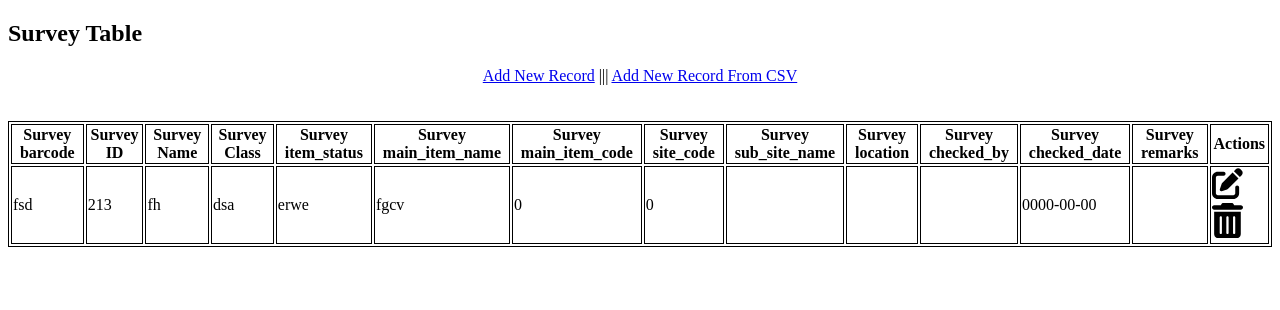
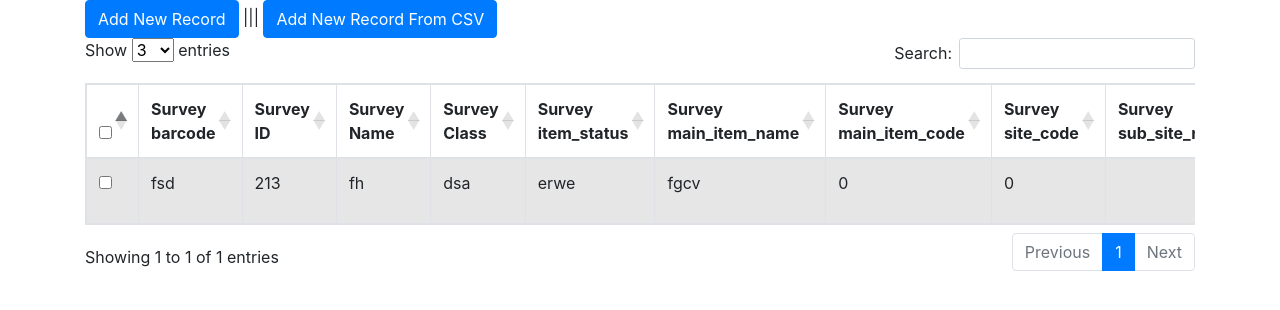
Before and after one commit to RabeaHasan/ZoharApp, a Django app: page /zohar_app/show in a window 1280 px wide. Shown: the top 310 px of the page. Run offline with Django 4.2, Linux system fonts and the light colour scheme; data comes from the database, SQL or seed files in the repository; some libraries are stand-ins or nearby versions.

Commit message:
added jquery cdn datatables

```diff
--- /dev/null
+++ b/zohar_app/templates/base.html
@@ -0,0 +1,39 @@
+{% comment %} templates/base.html {% endcomment %}
+<!DOCTYPE html>
+<html lang="en">
+<head>
+<meta charset="UTF-8">
+<title>{% block title %}{% endblock %}</title>
+{% load static %}
+<script src="http://code.jquery.com/jquery-3.5.1.min.js"></script>
+
+{% comment %} https://cdnjs.cloudflare.com/ajax/libs/twitter-bootstrap/4.5.2/css/bootstrap.css
+https://cdn.datatables.net/1.12.1/css/dataTables.bootstrap4.min.css {% endcomment %}
+<link href="https://cdnjs.cloudflare.com/ajax/libs/twitter-bootstrap/4.5.2/css/bootstrap.css" rel="stylesheet" id="bootstrap-css">
+<link href="https://cdn.datatables.net/1.12.1/css/dataTables.bootstrap4.min.css
+" rel="stylesheet" id="bootstrap-css">
+{% comment %} <link href="http://maxcdn.bootstrapcdn.com/bootstrap/4.0.0/css/bootstrap.min.css" rel="stylesheet" id="bootstrap-css"> {% endcomment %}
+{% comment %} <script src="http://maxcdn.bootstrapcdn.com/bootstrap/4.0.0/js/bootstrap.min.js"></script> {% endcomment %}
+{% comment %} <script src="http://code.jquery.com/jquery-3.5.1.min.js"></script> {% endcomment %}
+{% comment %} <script src="https://ajax.googleapis.com/ajax/libs/jquery/3.6.0/jquery.js"></script> {% endcomment %}
+
+<script src="https://cdn.datatables.net/1.12.1/js/jquery.dataTables.min.js"></script>
+<script src="https://cdn.datatables.net/1.12.1/js/dataTables.bootstrap4.min.js"></script>
+</head>
+<body>
+<div class="container">
+ <div class="row">
+    {% block content %}{% endblock %}
+ </div>
+</div>
+<script>
+$(document).ready(function() {
+    $('#bootstrapdatatable').DataTable({
+      "aLengthMenu": [[3, 5, 10, 25, -1], [3, 5, 10, 25, "All"]],
+        "iDisplayLength": 3
+       }
+    );
+} );
+</script>
+</body>
+</html>
--- a/zohar_app/templates/show.html
+++ b/zohar_app/templates/show.html
@@ -1,4 +1,69 @@
-<!DOCTYPE html>
+{% extends 'base.html' %}
+{% block title %}Survey Records{% endblock title %}
+
+{% block content %}
+ <div class="col-md-12">
+        <span><a href="add" class="btn btn-primary">Add New Record</a> ||| <a href="addSurveyFromCSV" class="btn btn-primary">Add New Record From CSV</a></span>
+        <div class="table-responsive">
+  <table id="bootstrapdatatable" class="table table-striped table-bordered" width="100%">
+            <thead>
+                <th><input type="checkbox" id="checkall" /></th>
+                <th>Survey barcode</th>
+                <th>Survey ID</th>
+                <th>Survey Name</th>
+                <th>Survey Class</th>
+                <th>Survey item_status</th>
+                <!-- <th>Survey manufacturer_code</th>   -->
+                <!-- <th>Survey m_model_code</th>   -->
+                <!-- <th>Survey m_serial</th>   -->
+                <!-- <th>Survey piba_name</th>   -->
+                <th>Survey main_item_name</th>
+                <th>Survey main_item_code</th>
+                <th>Survey site_code</th>
+                <th>Survey sub_site_name</th>
+                <th>Survey location</th>
+                <th>Survey checked_by</th>
+                <th>Survey checked_date</th>
+                <th>Survey remarks</th>
+                <th>Actions</th>
+                <th>Edit</th>
+                <th>Delete</th>
+             </thead>
+   <tbody>
+    {% for Survey in surveys %}
+    <tr>
+     <td><input type="checkbox" class="checkthis" /></td>
+     <td>{{ Survey.barcode }}</td>
+     <td>{{ Survey.id }}</td>
+     <!-- <td>{{ Survey.item }}</td>   -->
+     <td>{{ Survey.item_name }}</td>
+     <td>{{ Survey.item_class }}</td>
+     <td>{{ Survey.item_status }}</td>
+     <!-- <td>{{ Survey.manufacturer_code }}</td>   -->
+     <!-- <td>{{ Survey.m_model_code }}</td>   -->
+     <!-- <td>{{ Survey.m_serial }}</td>   -->
+     <!-- <td>{{ Survey.piba_name }}</td>   -->
+     <td>{{ Survey.main_item_name }}</td>
+     <td>{{ Survey.main_item_code }}</td>
+     <td>{{ Survey.site_code }}</td>
+     <td>{{ Survey.sub_site_name }}</td>
+     <td>{{ Survey.location }}</td>
+     <td>{{ Survey.checked_by }}</td>
+     <td>{{ Survey.checked_date }}</td>
+     <td>{{ Survey.remarks }}</td>
+     <td>{{ Survey.actions }}</td>
+     <td><p data-placement="top" data-toggle="tooltip" title="Edit"><a href="edit/{{ Survey.id }}" class="btn btn-primary btn-xs" data-title="Edit" data-toggle="modal" data-target="#edit" ><span class="glyphicon glyphicon-pencil"></span></a></p></td>
+     <td><p data-placement="top" data-toggle="tooltip" title="Delete"><a href="delete/{{ Survey.id }}" class="btn btn-danger btn-xs" data-title="Delete" data-toggle="modal" data-target="#delete" ><span class="glyphicon glyphicon-trash"></span></a></p></td>
+    </tr>
+   {% endfor %}
+   </tbody>
+
+  </table>
+        </div>
+    </div>
+{% endblock content %}
+
+{% comment %} <!DOCTYPE html>
 <html lang="en">
     <style>
         table, th, td {
@@ -69,4 +134,4 @@
 <br>
 <br>
 </body>
-</html>
+</html>   {% endcomment %}
```
Also changed, not shown: zohar_app/forms.py (+7 -2 lines).
